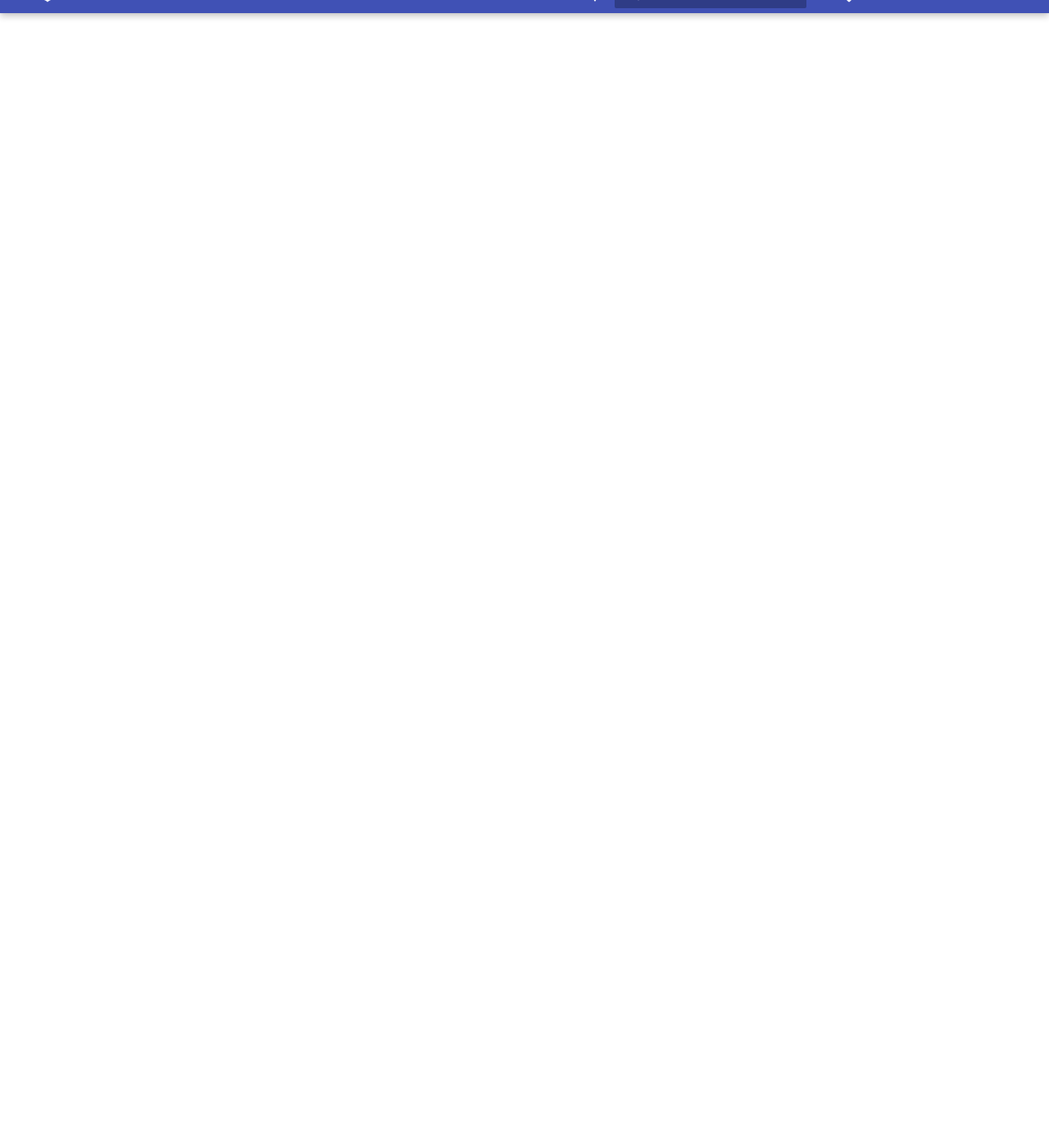
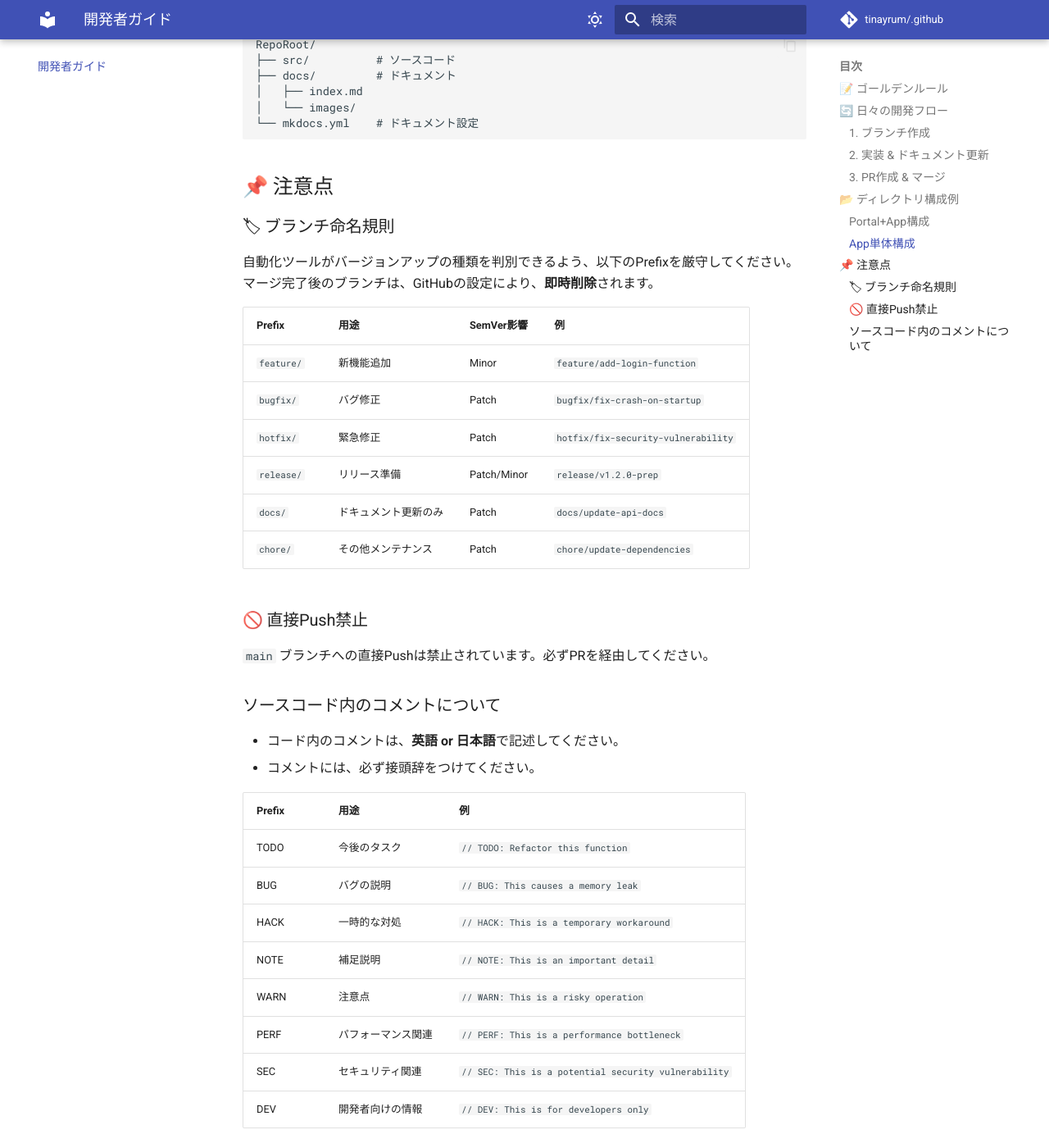
Before and after one commit to tinayrum/.github, an MkDocs documentation site: the page built from docs/developer.md, in a window 1280 px wide and 1400 px high, scrolled down 1384 px. Shown: the whole window at 82% size. Built offline with MkDocs 1.6.1 and Material for MkDocs 9.7.7, drawn with Linux system fonts in a browser that asks for light colours; comment, search, counter and statistics services are not loaded; some of the changed text lies outside the part shown.

Commit message:
Update documentation and add app-only repository setup script

````diff
--- a/docs/developer.md
+++ b/docs/developer.md
@@ -1,4 +1,8 @@
+
 # 開発者向けガイド (Developer Handbook)
+
+本ガイドは「Portal+App構成」および「App単体構成」の両方に対応しています。
+どちらのリポジトリでも、基本的な開発ルール・フローは共通です。
 
 ## 📝 ゴールデンルール
 1. **Docs as Code**: コードを修正したら、同じPRで必ずドキュメント (`docs/`) も修正する。
@@ -27,10 +31,13 @@ git commit -m "feat: login implementation and docs update"
 GitHub上でPRを作成します。
 
 - CI(Lint/Test) が通っていることを確認。
-- マージされると、自動的にPortalへ同期されます。
+- Portal+App構成の場合は、マージ後に自動的にPortalへ同期されます。
+- App単体構成の場合は、マージ後にAppリポジトリのみが更新されます。
 
-## 📂 ディレクトリ構成
 
+## 📂 ディレクトリ構成例
+
+### Portal+App構成
 ```tree
 RepoRoot/
 ├── .github/      # CI設定 (触らない)
@@ -40,3 +47,49 @@ RepoRoot/
 │   └── images/
 └── mkdocs.yml    # ドキュメント設定
 ```
+
+### App単体構成
+```tree
+RepoRoot/
+├── src/          # ソースコード
+├── docs/         # ドキュメント
+│   ├── index.md
+│   └── images/
+└── mkdocs.yml    # ドキュメント設定
+```
+
+## 📌 注意点
+
+### 🏷 ブランチ命名規則
+
+自動化ツールがバージョンアップの種類を判別できるよう、以下のPrefixを厳守してください。
+マージ完了後のブランチは、GitHubの設定により、**即時削除**されます。
+
+| Prefix | 用途 | SemVer影響 | 例 |
+| :--- | :--- | :--- | :--- |
+| `feature/` | 新機能追加 | Minor | `feature/add-login-function` |
+| `bugfix/` | バグ修正 | Patch | `bugfix/fix-crash-on-startup` |
+| `hotfix/` | 緊急修正 | Patch | `hotfix/fix-security-vulnerability` |
+| `release/` | リリース準備 | Patch/Minor | `release/v1.2.0-prep` |
+| `docs/` | ドキュメント更新のみ | Patch | `docs/update-api-docs` |
+| `chore/` | その他メンテナンス | Patch | `chore/update-dependencies` |
+
+### 🚫 直接Push禁止
+
+`main` ブランチへの直接Pushは禁止されています。必ずPRを経由してください。
+
+### ソースコード内のコメントについて
+
+- コード内のコメントは、**英語 or 日本語**で記述してください。
+- コメントには、必ず接頭辞をつけてください。
+
+| Prefix | 用途 | 例 |
+| :--- | :--- | :--- |
+| TODO | 今後のタスク | `// TODO: Refactor this function` |
+| BUG | バグの説明 | `// BUG: This causes a memory leak` |
+| HACK | 一時的な対処 | `// HACK: This is a temporary workaround` |
+| NOTE | 補足説明 | `// NOTE: This is an important detail` |
+| WARN | 注意点 | `// WARN: This is a risky operation` |
+| PERF | パフォーマンス関連 | `// PERF: This is a performance bottleneck` |
+| SEC | セキュリティ関連 | `// SEC: This is a potential security vulnerability` |
+| DEV | 開発者向けの情報 | `// DEV: This is for developers only` |
````
Also changed, not shown: README.md (+44 -12 lines), docs/admin.md (+18 -4 lines), docs/index.md (+16 -9 lines), docs/tools.md (+12 -1 lines), 1 other file.
